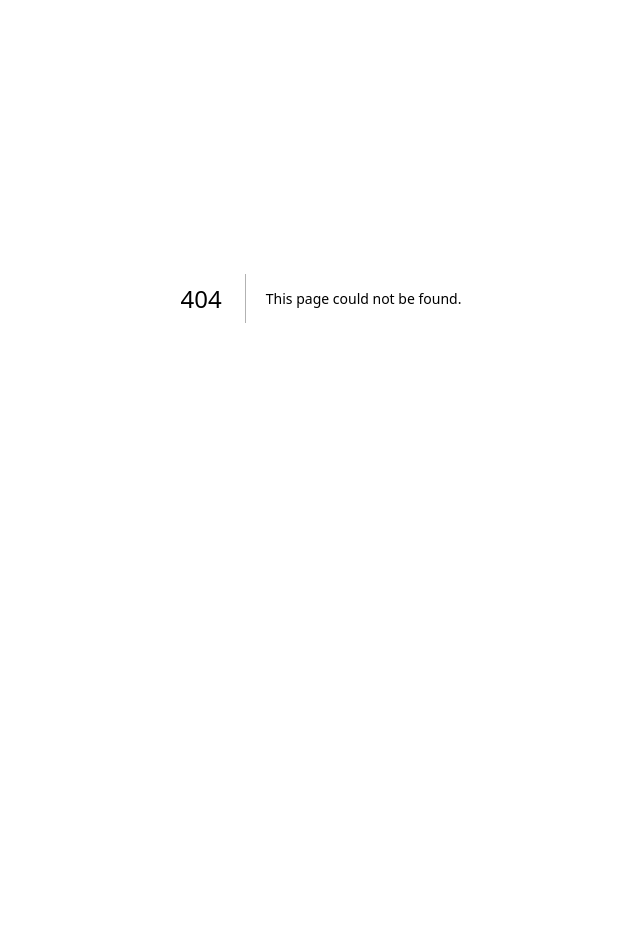
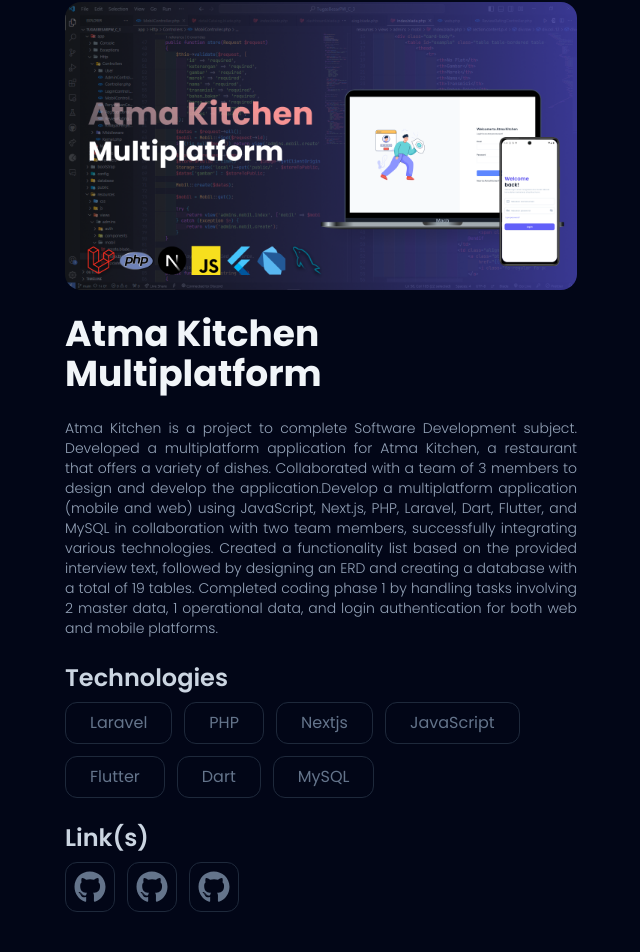
Before and after one commit to panjips/panjips, a Next.js app: page /project/atma-kitchen-multiplatform in a window 1280 px wide. Before the commit this address had no page. Shown: the part 102-1054 px from the top of the page, without its empty margins (319-959 px from the left). Before the commit the page ends 800 px from the top, so only its background shows below. Built offline with nearby package versions, Linux system fonts and the light colour scheme.

Commit message:
feat: add detail project pages

```diff
--- /dev/null
+++ b/src/app/project/[slug]/page.tsx
@@ -0,0 +1,21 @@
+import React from "react";
+import Footer from "@/components/footer";
+import Navbar from "@/components/navbar/navbar";
+import { DetailProject } from "@/components/project/detail-project";
+
+interface IParams {
+  params: {
+    slug: string;
+  };
+}
+
+export default function Page({ params }: IParams) {
+  const { slug } = params;
+  return (
+    <section className="h-screen bg-slate-950 flex flex-col">
+      <Navbar />
+      <DetailProject slug={slug} />
+      <Footer />
+    </section>
+  );
+}
--- a/src/components/card.tsx
+++ b/src/components/card.tsx
@@ -1,16 +1,19 @@
 import React from "react";
 import Image from "next/image";
+import Link from "next/link";
 
 interface ICardProps {
   image: string;
   title: string;
+  url: string;
   children: React.ReactNode;
 }
 
-export default function Card({ image, title, children }: ICardProps) {
+export default function Card({ image, title, children, url }: ICardProps) {
   return (
     <>
       <div className="mt-4 w-full">
+        <Link href={url}>
           <Image
             src={image}
             alt={`card-${title}`}
@@ -24,6 +27,7 @@
           <p className="text-slate-400 font-light text-xs lg:text-sm">
             {children}
           </p>
+        </Link>
       </div>
     </>
   );
--- /dev/null
+++ b/src/components/project/detail-project.tsx
@@ -0,0 +1,185 @@
+import React from "react";
+import Image from "next/image";
+import Container from "@/components/container";
+import Pills from "@/components/about/pills";
+import { FaGithub } from "react-icons/fa";
+import IconBorder from "@/components/contact/icon";
+import Link from "next/link";
+
+export const DetailProject = ({ slug }: { slug: string }) => {
+  const dataProjects = [
+    {
+      id: 1,
+      title: "Yogyakarta Tourism App",
+      slug: "yogyakarta-tourism-app",
+      image: "/images/mockup-app.png",
+      description:
+        "This project is about Yogyakarta Tourism App to help tourist to find the best place to visit in Yogyakarta. Purpose of this project to complete final project for Web Development subject with 5 team members, utilized Laravel, Flutter, Dart, PHP, MySQL to develop the API and mobile, successfully integrating various technologies to meet the project requirements. Implemented authentication and developed functionalities such as tourism information, user reviews, and rating to enhance the platform's usability.  Developed an attractive user interface consistent with the specified Figma design, ensuring the user experience satisfaction.",
+      techStack: ["Laravel", "PHP", "Flutter", "Dart", "MySQL"],
+      link: [
+        {
+          name: "Backend API Repository",
+          url: "https://github.com/panjips/api_pariwisata",
+        },
+        {
+          name: "Mobile Repository",
+          url: "https://github.com/panjips/tubes_pbp",
+        },
+      ],
+    },
+    {
+      id: 2,
+      title: "Rent n Ride",
+      slug: "rent-n-ride",
+      image: "/images/mockup-rent-car.png",
+      description:
+        "This project is about Rent n Ride to help people to rent a car. Designed and implemented a rent vehicle web application with three team members, using Laravel, PHP, Bootstrap, MySQL, HTML, and CSS to ensure a comprehensive and functional product. Developed features enabling easy vehicle rental for users and efficient rental management for owners, resulting in a user-friendly platform facilitating seamless vehicle renting.",
+      techStack: ["Laravel", "PHP", "Bootstrap", "MySQL"],
+      link: [
+        {
+          name: "GitHub Repository",
+          url: "https://github.com/panjips/rent-car",
+        },
+      ],
+    },
+    {
+      id: 3,
+      title: "Portofolio Website",
+      slug: "portofolio-website",
+      image: "/images/mockup-porto.png",
+      description:
+        "This project is about my personal website. Purpose of this project to create a personal website to showcase my portfolio and skills. Developed a personal website using Next.js, JavaScript, and Tailwind CSS to showcase my portfolio and skills. Implemented a responsive design to ensure optimal user experience across devices, resulting in a visually appealing and user-friendly website. Integrated various technologies to create a dynamic and interactive website that effectively highlights my projects and capabilities.",
+      techStack: ["Nextjs", "JavaScript", "Tailwind"],
+      link: [
+        {
+          name: "GitHub Repository",
+          url: "https://github.com/panjips/panjips",
+        },
+      ],
+    },
+    {
+      id: 4,
+      title: "Edusync Web API",
+      slug: "edusync-web-api",
+      image: "/images/mockup-edusync.png",
+      description:
+        "Edusync is a student management system that help teacher to orgnized their student. Developed an API for Student Management System that help teacher to orgnized their student. Developed with Typescript, Express.js, and PostgreSQL technologies in collaboration with a team member, designed from PRD and ERD, through to the execution coding phase. Created and managed project management on GitHub, adapting it to the project's needs to enhance workflow organization. Implemented features to handle student and teacher data management, including teacher authentication using JWT, class management, assignment grade recording, and ranking.",
+      techStack: ["TypeScript", "Expressjs", "PostgreSQL"],
+      link: [
+        {
+          name: "GitHub Repository",
+          url: "https://github.com/panjips/edusync-api",
+        },
+      ],
+    },
+    {
+      id: 5,
+      title: "Walletfy Web API",
+      slug: "walletfy-web-api",
+      image: "/images/mockup-walletfy.png",
+      description:
+        "Walletfy is a API for mobile app to manage your budget and expense. Developed an API for a mobile app to manage your budget and expense. Developed an API for mobile apps using JavaScript, Next.js, PostgreSQL, and Prisma, aligning the implementation with PRD specifications. Implemented function to handle user authentication, expense tracking, and budget management. Created and managed project management, organizing tasks based on functionality for enhanced efficiency.",
+      techStack: ["Nextjs", "JavaScript", "PostgreSQL"],
+      link: [
+        {
+          name: "GitHub Repository",
+          url: "https://github.com/panjips/walletfy-api",
+        },
+      ],
+    },
+    {
+      id: 6,
+      title: "Atma Kitchen Multiplatform",
+      slug: "atma-kitchen-multiplatform",
+      image: "/images/mockup-atma-kitchen.png",
+      description:
+        "Atma Kitchen is a project to complete Software Development subject. Developed a multiplatform application for Atma Kitchen, a restaurant that offers a variety of dishes. Collaborated with a team of 3 members to design and develop the application.Develop a multiplatform application (mobile and web) using JavaScript, Next.js, PHP, Laravel, Dart, Flutter, and MySQL in collaboration with two team members, successfully integrating various technologies. Created a functionality list based on the provided interview text, followed by designing an ERD and creating a database with a total of 19 tables. Completed coding phase 1 by handling tasks involving 2 master data, 1 operational data, and login authentication for both web and mobile platforms.",
+      techStack: [
+        "Laravel",
+        "PHP",
+        "Nextjs",
+        "JavaScript",
+        "Flutter",
+        "Dart",
+        "MySQL",
+      ],
+      link: [
+        {
+          name: "Backend GitHub Repository",
+          url: "https://github.com/siwakasen/backend_p3l",
+        },
+        {
+          name: "Frontend GitHub Repository",
+          url: "https://github.com/siwakasen/frontend_p3l",
+        },
+        {
+          name: "Mobile GitHub Repository",
+          url: "https://github.com/siwakasen/mobile_p3l",
+        },
+      ],
+    },
+  ];
+
+  const project = dataProjects.find((project) => project.slug === slug);
+  return project === undefined ? (
+    <>
+      <div className="h-10 w-10 animate-spin rounded-full border-4 border-gray-200 border-t-red-500" />
+    </>
+  ) : (
+    <>
+      <Container className="bg-slate-950 flex-grow lg:py-4 lg:px-96 ">
+        <div className="grid grid-cols-1 gap-3 lg:gap-6">
+          <div className="w-full max-w-3xl h-auto">
+            <Image
+              src={project!.image}
+              alt="image"
+              width={0}
+              height={0}
+              sizes="100vw"
+              style={{
+                width: "100%",
+                maxWidth: "48rem",
+                height: "auto",
+                borderRadius: "1rem",
+                margin: "auto",
+              }}
+            />
+          </div>
+          <h1 className="text-slate-100 font-bold text-2xl lg:text-4xl ">
+            {project!.title}
+          </h1>
+          <p className="text-slate-400 font-light text-xs lg:text-sm text-justify leading-relaxed">
+            {project!.description}
+          </p>
+          <div>
+            <h6 className="text-slate-300 font-semibold text-xl lg:text-2xl ">
+              Technologies
+            </h6>
+            <div className="mt-2 flex gap-3 flex-wrap">
+              {project!.techStack.map((tech, index) => (
+                <Pills key={index} title={tech}></Pills>
+              ))}
+            </div>
+          </div>
+          <div>
+            <h6 className=" text-slate-300 font-semibold text-xl lg:text-2xl ">
+              Link(s)
+            </h6>
+            <div className="flex gap-3 mt-2">
+              {project!.link.map((link, index) => (
+                <IconBorder key={index}>
+                  <Link href={link.url}>
+                    <FaGithub
+                      size={32}
+                      className="text-slate-500 group-hover:text-slate-300 group-hover:ease-in group-hover:transition group-hover:delay-150"
+                    />
+                  </Link>
+                </IconBorder>
+              ))}
+            </div>
+          </div>
+        </div>
+      </Container>
+    </>
+  );
+};
--- a/src/components/project/project.tsx
+++ b/src/components/project/project.tsx
@@ -5,7 +5,7 @@
 export default function Project() {
   return (
     <>
-      <Container className="bg-slate-950 flex-grow lg:pt-16">
+      <Container className="bg-slate-950 flex-grow lg:py-8">
         <div className="flex gap-2 items-end p-4">
           <h1 className="text-slate-100 font-bold text-3xl lg:text-4xl">
             All Project
@@ -20,23 +20,45 @@
         </div>
 
         <div className="grid grid-cols-1 md:grid-cols-2 lg:grid-cols-3 gap-2 lg:gap-8 content-between">
-          <Card image={"/images/mockup-app.png"} title="Yogyakarta Tourism App">
+          <Card
+            url="/project/yogyakarta-tourism-app"
+            image={"/images/mockup-app.png"}
+            title="Yogyakarta Tourism App"
+          >
             Navigate Jogja like a local with our detailed travel guide.
           </Card>
-          <Card image={"/images/mockup-rent-car.png"} title="Rent n Ride">
+          <Card
+            url="/project/rent-n-ride"
+            image={"/images/mockup-rent-car.png"}
+            title="Rent n Ride"
+          >
             At Rent n Ride, we understand that every journey is unique. Thats
             why we offer flexible rental options.
           </Card>
-          <Card image={"/images/mockup-porto.png"} title="Portofolio Website">
+          <Card
+            url="/project/portofolio-website"
+            image={"/images/mockup-porto.png"}
+            title="Portofolio Website"
+          >
             My personal website for recruiter get first informations, etc.
           </Card>
-          <Card image={"/images/mockup-edusync.png"} title="Edusync Web API">
-            Developed an API for Student Management System that help teacher to orgnized their student.
+          <Card
+            url="/project/edusync-web-api"
+            image={"/images/mockup-edusync.png"}
+            title="Edusync Web API"
+          >
+            Developed an API for Student Management System that help teacher to
+            orgnized their student.
           </Card>
-          <Card image={"/images/mockup-walletfy.png"} title="Walletfy Web API">
+          <Card
+            url="/project/walletfy-web-api"
+            image={"/images/mockup-walletfy.png"}
+            title="Walletfy Web API"
+          >
             Walletfy is a API for mobile app to manage your budget and expense.
           </Card>
           <Card
+            url="/project/atma-kitchen-multiplatform"
             image={"/images/mockup-atma-kitchen.png"}
             title="Atma Kitchen Multiplatform"
           >
```
Lines whose indentation alone changed are shown as unchanged.
